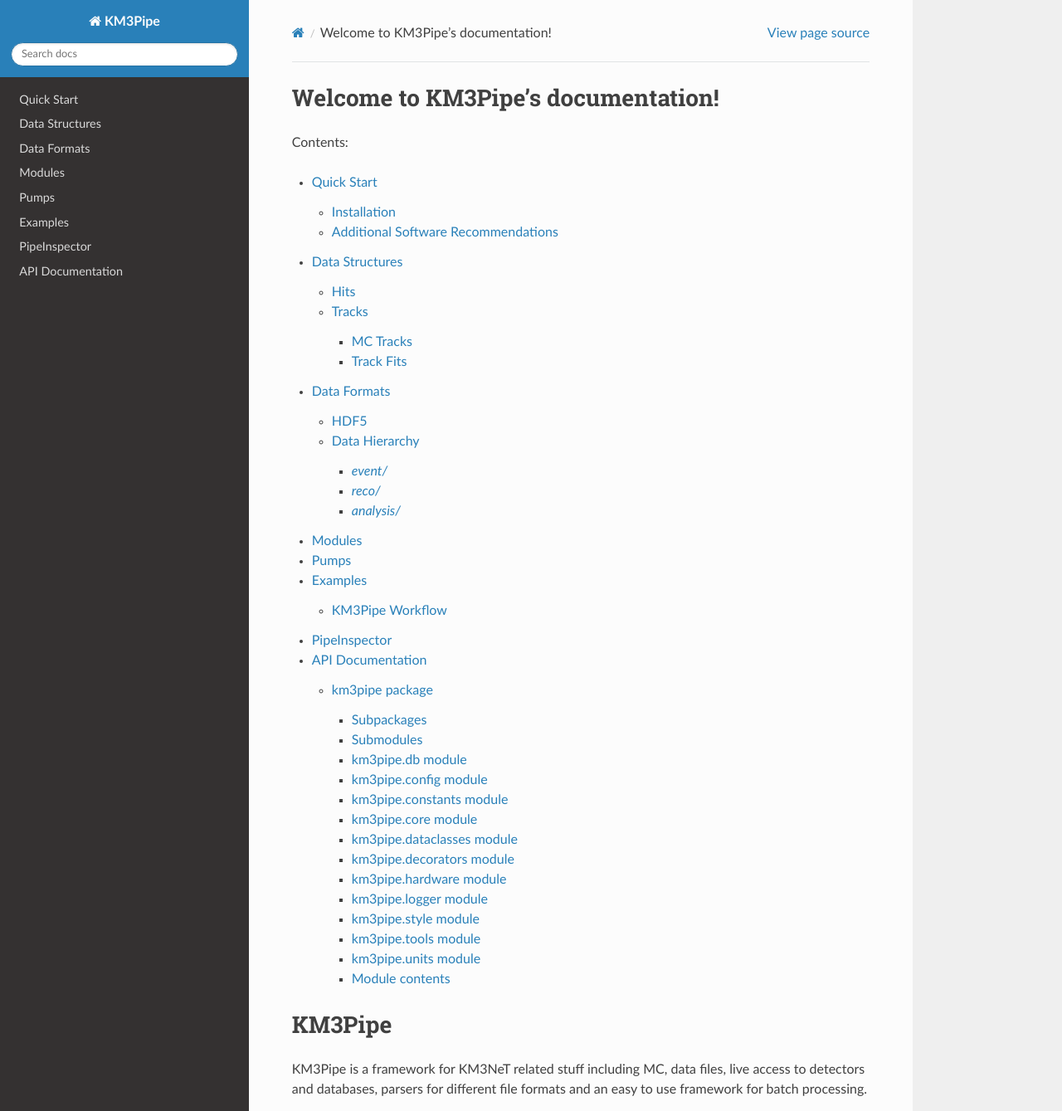
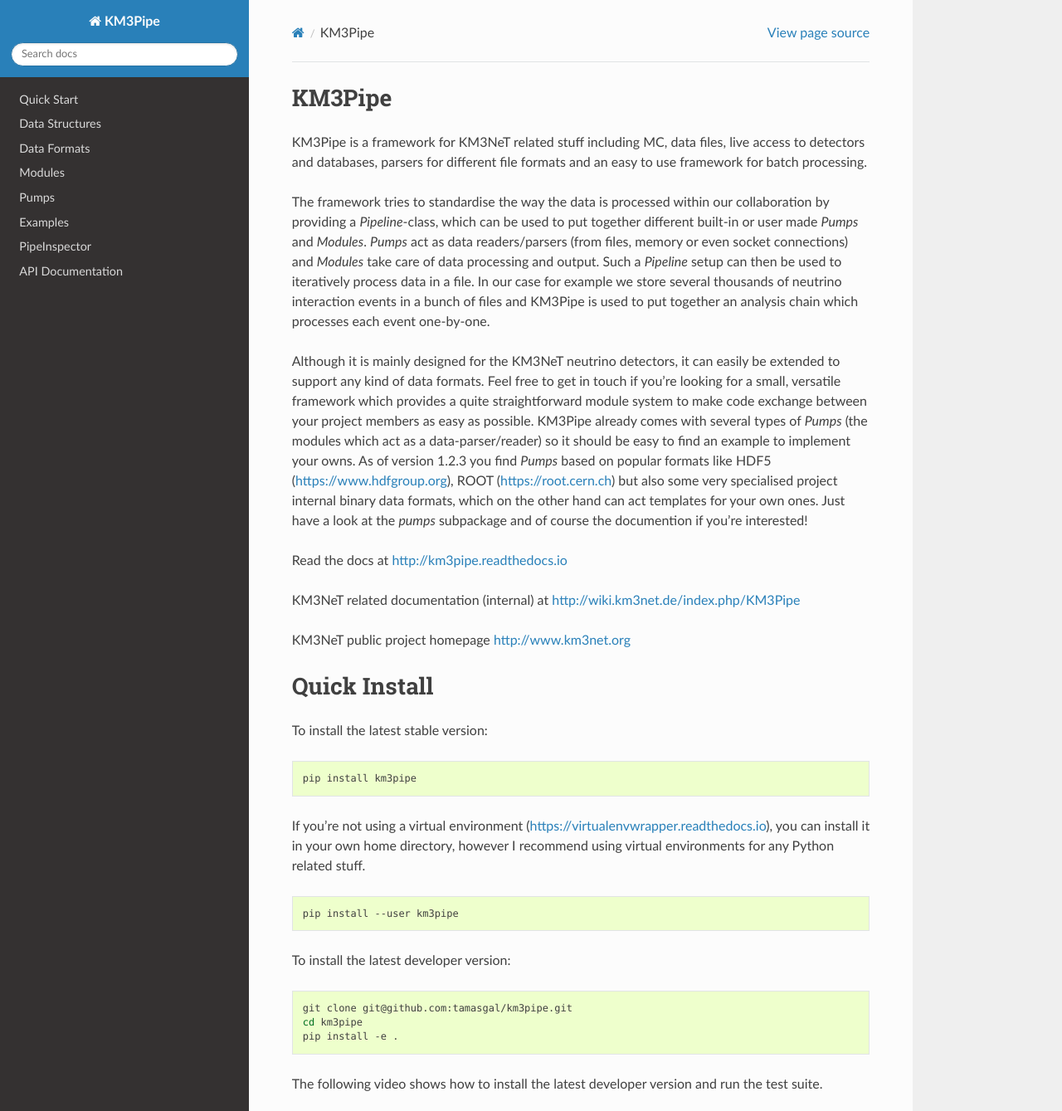
Before and after one commit to tamasgal/km3pipe, a Sphinx documentation site: the page built from docs/index.rst, in a window 1280 px wide and 1400 px high, cut to the strip 0-1339 px from the top of the window. Shown: the whole strip at 83% size. Built offline with Sphinx 7.4.7 and the Read the Docs theme 2.0.0, drawn with Linux system fonts in a browser that asks for light colours; formulas are drawn with MathJax 3; the version number could not be read and is left out; some of the changed text lies outside the part shown.

Commit message:
Changes layout of start page

```diff
--- a/docs/index.rst
+++ b/docs/index.rst
@@ -3,13 +3,13 @@
    You can adapt this file completely to your liking, but it should at least
    contain the root `toctree` directive.
 
-Welcome to KM3Pipe's documentation!
-===================================
+.. include:: ../README.rst
 
-Contents:
+Contents
+========
 
 .. toctree::
-   :maxdepth: 3
+   :maxdepth: 1
 
    quick_start
    data_structures
```
Also changed, not shown: other parts of docs/index.rst (+0 -1 lines).
